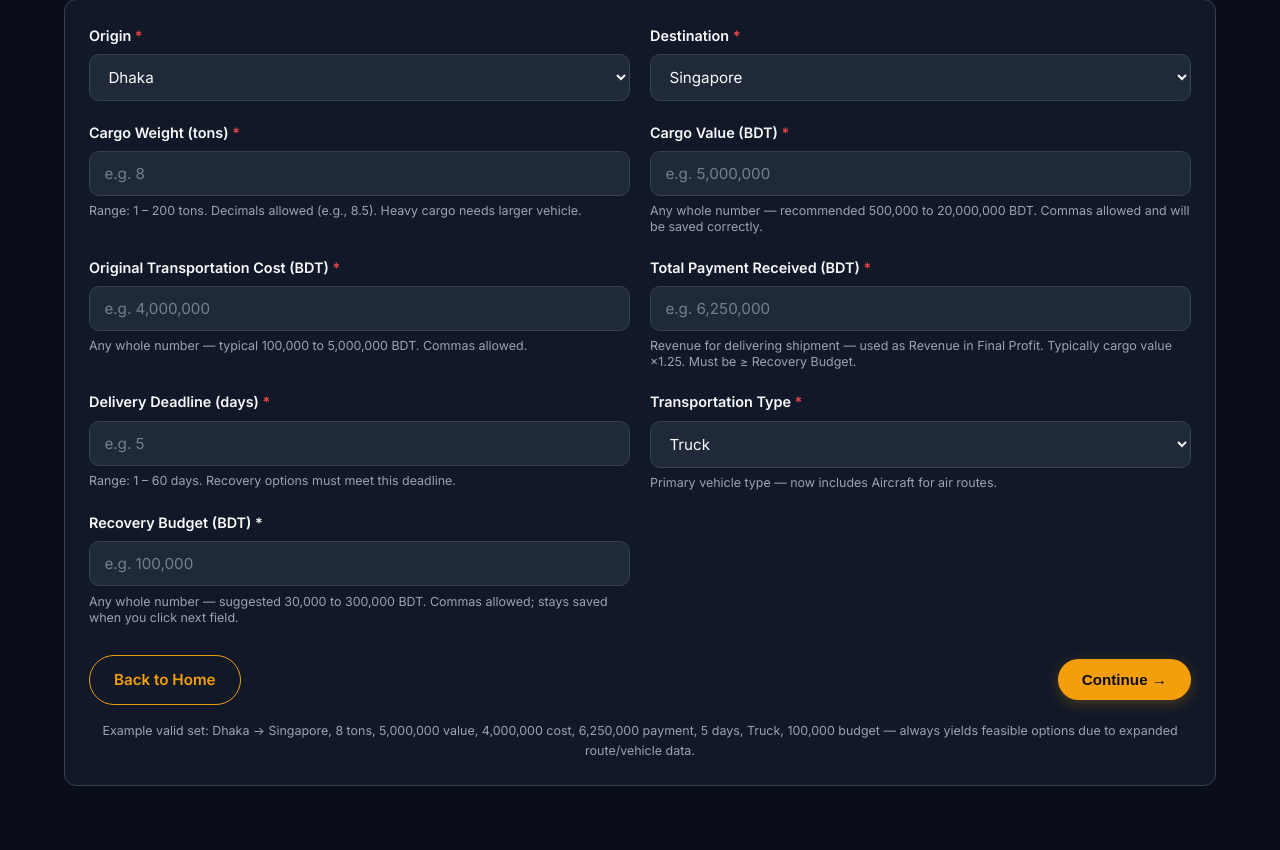
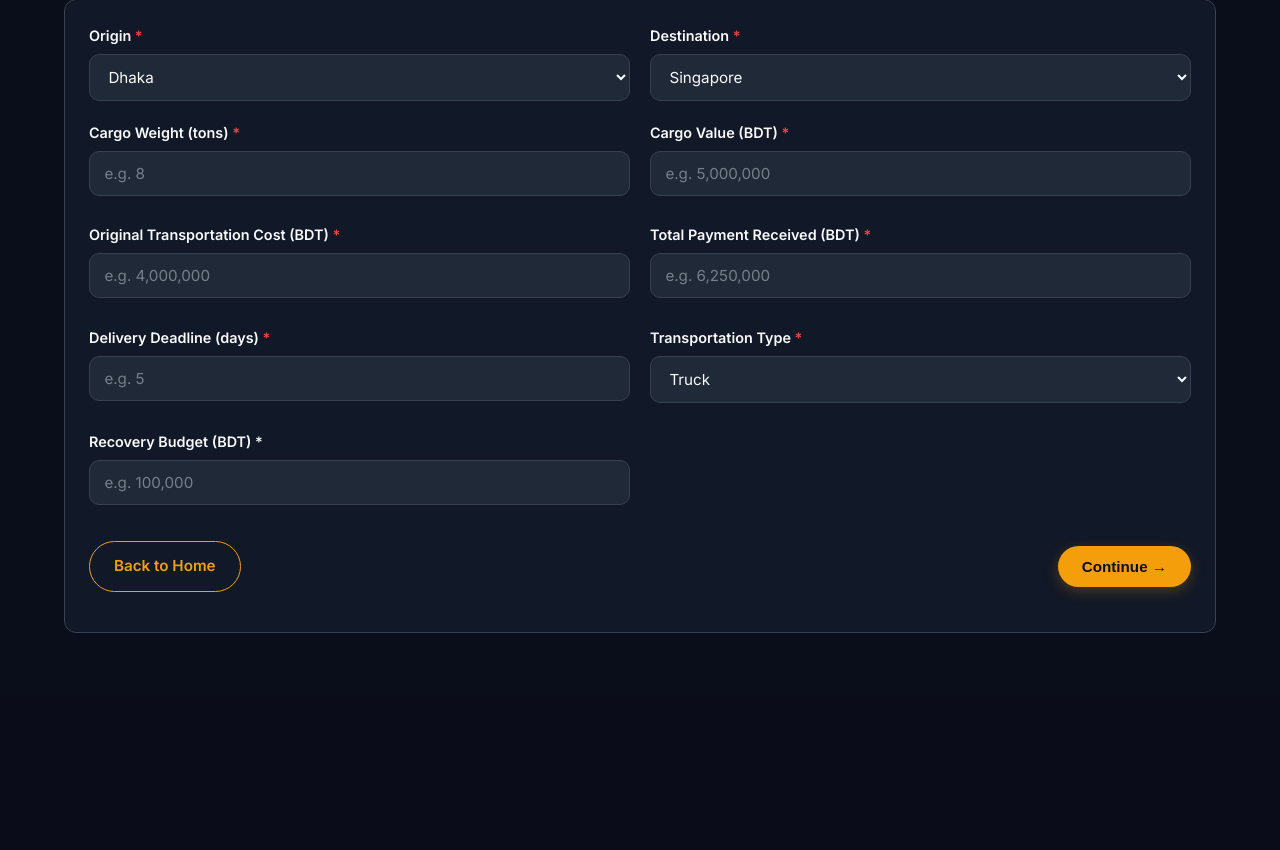
Before and after one commit to shahriar-01/RouteWise, a Flask app: page /shipment in a window 1280 px wide. Shown: the part 333-1183 px from the top of the page. After the commit the page ends 966 px from the top, so only its background shows below. Run offline with Flask 3, Linux system fonts and the light colour scheme.

Commit message:
Update shipment.html
Removed helper text from various input fields in shipment form.

```diff
--- a/templates/shipment.html
+++ b/templates/shipment.html
@@ -65,30 +65,30 @@
                 <div class="form-group">
                     <label for="cargo_weight_tons">Cargo Weight (tons) <span class="required">*</span></label>
                     <input type="number" id="cargo_weight_tons" name="cargo_weight_tons" min="1" max="200" step="0.1" inputmode="decimal" placeholder="e.g. 8" value="{% if shipment %}{{ shipment.cargo_weight_tons }}{% endif %}" required>
-                    <small class="helper-text">Range: 1 – 200 tons. Decimals allowed (e.g., 8.5). Heavy cargo needs larger vehicle.</small>
+                    <small class="helper-text"> </small>
                 </div>
                 <div class="form-group">
                     <label for="cargo_value_bdt">Cargo Value (BDT) <span class="required">*</span></label>
                     <input type="text" id="cargo_value_bdt" name="cargo_value_bdt" inputmode="numeric" pattern="[0-9,]*" placeholder="e.g. 5,000,000" value="{% if shipment %}{{ shipment.cargo_value_bdt }}{% endif %}" required autocomplete="off">
-                    <small class="helper-text">Any whole number — recommended 500,000 to 20,000,000 BDT. Commas allowed and will be saved correctly.</small>
+                    <small class="helper-text"> </small>
                 </div>
 
                 <div class="form-group">
                     <label for="original_cost_bdt">Original Transportation Cost (BDT) <span class="required">*</span></label>
                     <input type="text" id="original_cost_bdt" name="original_cost_bdt" inputmode="numeric" pattern="[0-9,]*" placeholder="e.g. 4,000,000" value="{% if shipment %}{{ shipment.original_cost_bdt }}{% endif %}" required autocomplete="off">
-                    <small class="helper-text">Any whole number — typical 100,000 to 5,000,000 BDT. Commas allowed.</small>
+                    <small class="helper-text"> </small>
                 </div>
                 <div class="form-group">
                     <label for="total_payment_received_bdt">Total Payment Received (BDT) <span class="required">*</span></label>
                     <input type="text" id="total_payment_received_bdt" name="total_payment_received_bdt" inputmode="numeric" pattern="[0-9,]*" placeholder="e.g. 6,250,000" value="{% if shipment %}{{ shipment.total_payment_received_bdt }}{% endif %}" required autocomplete="off">
-                    <small class="helper-text">Revenue for delivering shipment — used as Revenue in Final Profit. Typically cargo value ×1.25. Must be ≥ Recovery Budget.</small>
+                    <small class="helper-text"> </small>
                     <span id="paymentHint" class="helper-text" style="color:#10b981; display:none;"></span>
                 </div>
 
                 <div class="form-group">
                     <label for="delivery_deadline_days">Delivery Deadline (days) <span class="required">*</span></label>
                     <input type="number" id="delivery_deadline_days" name="delivery_deadline_days" min="1" max="60" step="1" inputmode="numeric" placeholder="e.g. 5" value="{% if shipment %}{{ shipment.delivery_deadline_days }}{% endif %}" required>
-                    <small class="helper-text">Range: 1 – 60 days. Recovery options must meet this deadline.</small>
+                    <small class="helper-text"> </small>
                 </div>
                 <div class="form-group">
                     <label for="transportation_type">Transportation Type <span class="required">*</span></label>
@@ -98,12 +98,12 @@
                         <option value="Ship" {% if shipment and shipment.transportation_type == 'Ship' %}selected{% endif %}>Ship</option>
                         <option value="Aircraft" {% if shipment and shipment.transportation_type == 'Aircraft' %}selected{% endif %}>Aircraft</option>
                     </select>
-                    <small class="helper-text">Primary vehicle type — now includes Aircraft for air routes.</small>
+                    <small class="helper-text"> </small>
                 </div>
                 <div class="form-group">
                     <label for="recovery_budget_bdt">Recovery Budget (BDT) *</label>
                     <input type="text" id="recovery_budget_bdt" name="recovery_budget_bdt" inputmode="numeric" pattern="[0-9,]*" placeholder="e.g. 100,000" value="{% if shipment %}{{ shipment.recovery_budget_bdt }}{% endif %}" required autocomplete="off">
-                    <small class="helper-text">Any whole number — suggested 30,000 to 300,000 BDT. Commas allowed; stays saved when you click next field.</small>
+                    <small class="helper-text"> </small>
                     <span id="budgetWarning" class="field-error" style="display:none; color:#f59e0b; font-weight:700;"></span>
                     <span id="budgetHint" class="helper-text" style="display:none; color:#10b981;"></span>
                 </div>
@@ -113,7 +113,7 @@
                 <a href="/" class="btn-secondary">Back to Home</a>
                 <button type="submit" class="btn-primary" id="continueBtn">Continue →</button>
             </div>
-            <p style="text-align:center; color:var(--text-secondary); font-size:0.78rem; margin-top:1rem;">Example valid set: Dhaka → Singapore, 8 tons, 5,000,000 value, 4,000,000 cost, 6,250,000 payment, 5 days, Truck, 100,000 budget — always yields feasible options due to expanded route/vehicle data.</p>
+            <p style="text-align:center; color:var(--text-secondary); font-size:0.78rem; margin-top:1rem;"> </p>
         </form>
     </main>
 
```
